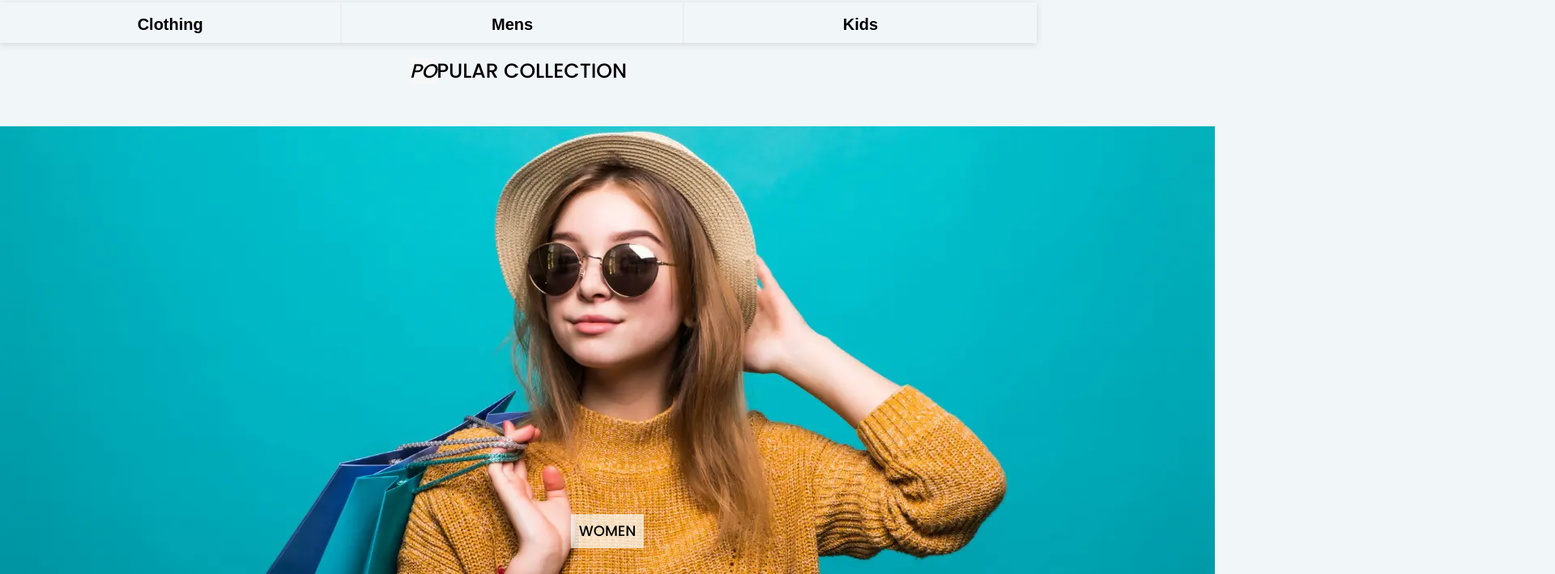
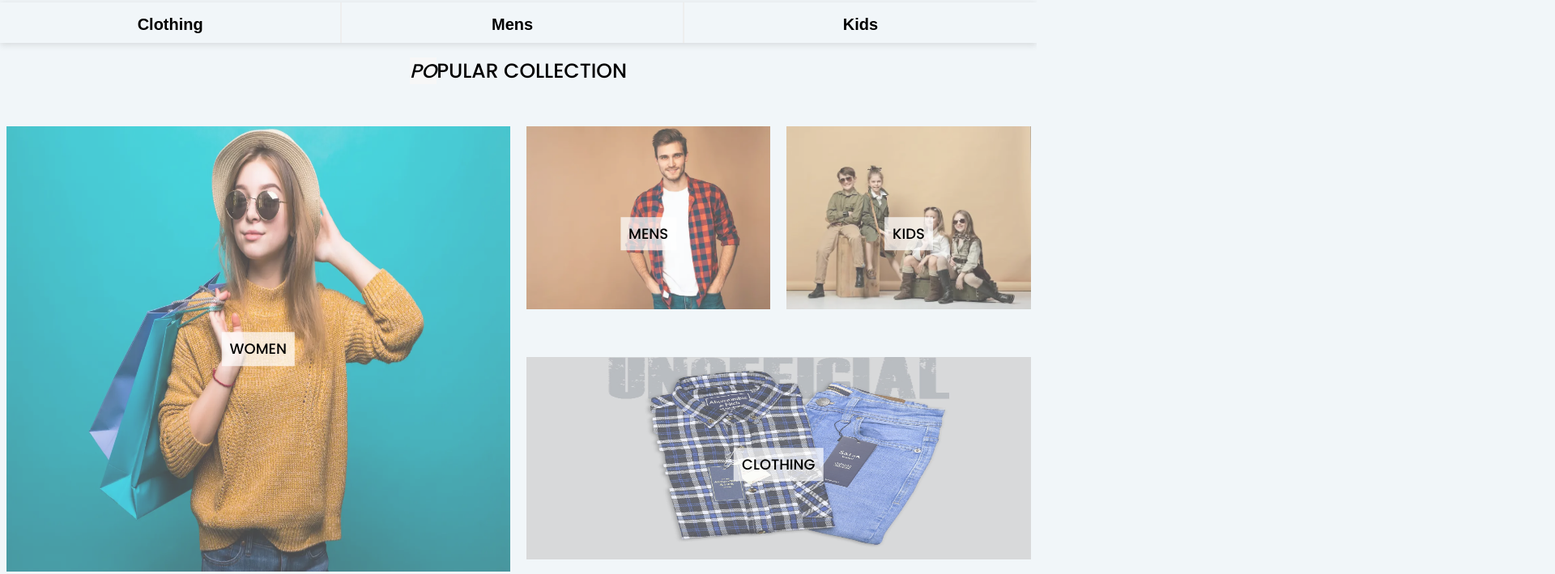
Before and after one commit to naufel1122/GlamSpire, a plain HTML site: page index.html in a window 1280 px wide. Shown: the part 797-1506 px from the top of the page at 81% size, 1920 px wide, since content can reach past the window. Drawn offline with nearby package versions, Linux system fonts and the light colour scheme; a web font is replaced by a local one.

Commit message:
main page domplete

```diff
--- a/index.html
+++ b/index.html
@@ -119,47 +119,27 @@
 	<br><br>
 
 	<!-- ========================== -->
-	<!-- <div class="container-fluid">
-		<div class="div">
-			<div class="div-1">
-				<h1> WOMEN</h1>
-			</div>
-			<div class="div-2">
-				<div class="div-one">
-					<div class="ff">
-						<h1>MENS</h1>
-					</div>
 
-					<div class="sss">
-						<h1> KIDS</h1>
-					</div>
-				</div>
-				<div class="div-two">
-					<h1> CLOTHING</h1>
-				</div>
-			</div>
-		</div>
-	</div> -->
 
-	<div class="div">
+	<div class="container-fluid div">
 		<div class="div-1">
-			<img src="./images/women-clothing.webp" alt="">
+			<img height="500px" width="100%" src="./images/women-clothing.webp" alt="">
 			<h1>WOMEN</h1>
 		</div>
 		<div class="div-2">
 			<div class="div-one">
 				<div class="ff">
-					<img src="images/Mens-fashion.webp" alt="">
+					<img  src="images/Mens-fashion.webp" alt="">
 					<h1>MENS</h1>
 				</div>
 
 				<div class="sss">
-					<img src="./images/Kids-wear-new-1.webp" alt="">
+					<img  src="./images/Kids-wear-new-1.webp" alt="">
 					<h1> KIDS</h1>
 				</div>
 			</div>
 			<div class="div-two">
-				<img src="./images/clothing.jpg" alt="">
+				<img height="250px" width="100%" src="./images/clothing.jpg" alt="">
 				<h1> CLOTHING</h1>
 			</div>
 
--- a/style.css
+++ b/style.css
@@ -25,7 +25,6 @@ body {
 }
 
 /* ================ */
-
 
 /* PRE-LOADER */
 .loader_bg {
@@ -76,7 +75,6 @@ body {
 }
 
 /* ===================== */
-
 
 /* NAVIGATION CSS START HERE */
 .primary-header {
@@ -321,310 +319,146 @@ header.active .button:hover {
   background-color: #f7f7f7;
 }
 /* ============= */
-/* .div {
 
-  min-height: 600px;
+.div {
+  height: 550px;
   min-width: 100%;
   display: flex;
-  flex-direction: row;
-  gap: 10px;
+  gap: 20px;
 }
-.div .div-1 {
-  position: relative;
-  transition: background-size 0.5s;
-  min-height: 100%;
-  width: 925.5px;
-  padding: 2em;
-  background-image: url(./images/women-clothing.webp);
-  background-repeat: no-repeat;
-  filter: saturate(0.5);
-  background-position: top;
-  opacity: 0.7;
-}
-.div .div-1:hover {
-  transform: scale(1.02);
-  transition: all 0.4s;
-  opacity: 1;
-}
-.div .div-1 h1 {
-  display: flex;
-  align-items: center;
-  justify-content: center;
-  margin-top: 25rem;
-  font-size: 48px;
-  color: #ffffff;
-  font-family: "Raleway", sans-serif;
-  font-weight: 400;
-}
-
-.div .div-2 {
-  min-height: 100%;
-  min-width: 50%;
-  display: flex;
-  flex-direction: column;
-  justify-content: center;
-  gap: 10px;
-}
-.div .div-2 .div-one {
-  height: 50%;
-  min-width: 100%;
-  display: flex;
-  justify-content: center;
-  flex-direction: row;
-  gap: 10px;
-}
-.div .div-2 .div-one .ff {
-  background-image: url(./images/Mens-fashion.webp);
-  height: 100%;
-  min-width: 50%;
-  background-repeat: no-repeat;
-  filter: 0.5;
-  background-position: top;
-  opacity: 0.7;
-}
-.div .div-2 .div-one .ff:hover {
-  transform: scale(1.04);
-  transition: all 0.4s;
-  opacity: 1;
-}
-.div .div-2 .div-one .ff h1 {
-  display: flex;
-  align-items: center;
-  justify-content: center;
-  margin-top: 13rem;
-  font-size: 48px;
-  color: #ffffff;
-  font-family: "Raleway", sans-serif;
-  font-weight: 400;
-}
-.div .div-2 .div-one .sss {
-  background-image: url(./images/Kids-wear-new-1.webp);
-  height: 100%;
-  width: 48%;
-  background-repeat: no-repeat;
-  filter: saturate(0.5);
-  background-position: top;
-  opacity: 0.7;
-}
-.div .div-2 .div-one .sss:hover {
-  transform: scale(1.04);
-  transition: all 0.4s;
-  opacity: 1;
-}
-.div .div-2 .div-one .sss h1 {
-  display: flex;
-  align-items: center;
-  justify-content: center;
-  margin-top: 13rem;
-  font-size: 48px;
-  color: #ffffff;
-  font-family: "Raleway", sans-serif;
-  font-weight: 400;
-}
-.div .div-2 .div-two {
-  display: flex;
-  justify-content: center;
-  row-gap: 2rem;
-  background-image: url(./images/clothing.jpg);
-  background-repeat: no-repeat;
-  filter: saturate(0.5);
-  background-position: top;
-  height: 50%;
-  width: 100%;
-  opacity: 0.4;
-}
-.div .div-2 .div-two:hover {
-  transform: scale(1.02);
-  transition: all 0.4s;
-  opacity: 1;
-}
-.div .div-2 .div-two h1 {
-  display: flex;
-  align-items: center;
-  justify-content: center;
-  margin-top: 3rem;
-  font-size: 48px;
-  color: #ffffff;
-  font-family: "Raleway", sans-serif;
-  font-weight: 400;
-}
-@media (max-width: 768px) {
-  .div {
-    height: 600px;
-    width: 100%;
-    display: flex;
-    flex-direction: column;
-  }
-  .div .div-1 {
-    position: relative;
-    transition: background-size 0.5s;
-    height: 100%;
-    width: 100%;
-    background-image: url(./images/women-clothing.webp);
-    background-repeat: no-repeat;
-    filter: saturate(0.5);
-    background-position: top;
-    opacity: 0.7;
-  }
-  .div .div-1:hover {
-    transform: scale(1.02);
-    transition: all 0.4s;
-    opacity: 1;
-  }
-  .div .div-1 h1 {
-    display: flex;
-    align-items: center;
-    justify-content: center;
-    margin-top: 25rem;
-    font-size: 48px;
-    color: #ffffff;
-    font-family: "Raleway", sans-serif;
-    font-weight: 400;
-  }
-
-  .div .div-2 {
-    height: 100%;
-    width: 100%;
-    display: flex;
-    flex-direction: column;
-    column-gap: 2em;
-  }
-  .div .div-2 .div-one {
-    height: 50%;
-    width: 100%;
-    display: flex;
-    flex-wrap: wrap;
-    justify-content: center;
-  }
-  .div .div-2 .div-one .ff {
-    background-image: url(./images/Mens-fashion.webp);
-    height: 100%;
-    width: 100%;
-    background-repeat: no-repeat;
-    filter: 0.5;
-    background-position: top;
-    opacity: 0.7;
-  }
-  .div .div-2 .div-one .ff:hover {
-    transform: scale(1.04);
-    transition: all 0.4s;
-    opacity: 1;
-  }
-  .div .div-2 .div-one .ff h1 {
-    display: flex;
-    align-items: center;
-    justify-content: center;
-    margin-top: 13rem;
-    font-size: 48px;
-    color: #ffffff;
-    font-family: "Raleway", sans-serif;
-    font-weight: 400;
-  }
-  .div .div-2 .div-one .sss {
-    background-image: url(./images/Kids-wear-new-1.webp);
-    height: 100%;
-    width: 100%;
-    background-repeat: no-repeat;
-    filter: saturate(0.5);
-    background-position: top;
-    opacity: 0.7;
-    display: block;
-    margin-top: 300px;
-  }
-  .div .div-2 .div-one .sss:hover {
-    transform: scale(1.04);
-    transition: all 0.4s;
-    opacity: 1;
-  }
-  .div .div-2 .div-one .sss h1 {
-    display: flex;
-    align-items: center;
-    justify-content: center;
-    text-align: center;
-    margin-top: 13rem;
-    font-size: 48px;
-    color: #ffffff;
-    font-family: "Raleway", sans-serif;
-    font-weight: 400;
-    display: block;
-  }
-  .div-two {
-    background-image: url(./images/clothing.jpg);
-    background-repeat: no-repeat;
-    filter: saturate(0.5);
-    background-position: top;
-    height: 100%;
-    width: 100%;
-    opacity: 0.4;
-  }
-  .div .div-2 .div-two:hover {
-    transform: scale(1.02);
-    transition: all 0.4s;
-    opacity: 1;
-  }
-  .div .div-2 .div-two h1 {
-    display: flex;
-    align-items: center;
-    justify-content: center;
-    margin-top: 3rem;
-    font-size: 48px;
-    color: #ffffff;
-    font-family: "Raleway", sans-serif;
-    font-weight: 400;
-  }
-} */
-
-.div-1{
+.div-1 {
   position: relative;
   display: inline-block;
+  height: 100%;
+  width: 50%;
+  overflow: hidden;
 }
-.div-1 h1{
+.div-1 img {
+  transition: all ease 0.5s;
+  opacity: 0.7;
+  height: 100%;
+}
+.div-1 img:hover {
+  opacity: 1;
+  transform: scale(1.2);
+}
+.div-1 h1 {
   position: absolute;
   top: 50%; /* Adjust vertically */
   left: 50%; /* Adjust horizontally */
   transform: translate(-50%, -50%);
-  background-color: rgba(255, 255, 255, 0.7); /* Background color for better text visibility */
+  background-color: rgba(
+    255,
+    255,
+    255,
+    0.7
+  ); /* Background color for better text visibility */
   padding: 10px;
   font-size: 18px;
 }
-.div-2 .div-one .ff{
+/* =================== */
+.div-2 {
+  height: 100%;
+  width: 50%;
+  display: flex;
+  flex-direction: column;
+  gap: 20px;
+}
+.div-2 .div-one {
+  display: flex;
+  height: 50%;
+  width: 100%;
+  gap: 20px;
+}
+.div-2 .div-one .ff {
   position: relative;
   display: inline-block;
+  overflow: hidden;
+  height: 100%;
+  width: 50%;
 }
-.div-2 .div-one .ff h1{
+.div-2 .div-one .ff img {
+  transition: all ease 0.5s;
+  width: 100%;
+  opacity: 0.7;
+}
+.div-2 .div-one .ff img:hover {
+  transform: scale(1.2);
+  opacity: 1;
+}
+
+.div-2 .div-one .ff h1 {
   position: absolute;
   top: 50%; /* Adjust vertically */
   left: 50%; /* Adjust horizontally */
   transform: translate(-50%, -50%);
-  background-color: rgba(255, 255, 255, 0.7); /* Background color for better text visibility */
+  background-color: rgba(
+    255,
+    255,
+    255,
+    0.7
+  ); /* Background color for better text visibility */
   padding: 10px;
   font-size: 18px;
 }
-.div-2 .div-one .sss{
+.div-2 .div-one .sss {
   position: relative;
   display: inline-block;
+  height: 100%;
+  width: 50%;
+  overflow: hidden;
 }
-.div-2 .div-one .sss h1{
+.div-2 .div-one .sss img{
+   transition: all ease 0.5s;
+  width: 100%;
+  opacity: 0.7;
+}
+.div-2 .div-one .sss img:hover{
+  transform: scale(1.2);
+}
+.div-2 .div-one .sss h1 {
   position: absolute;
   top: 50%; /* Adjust vertically */
   left: 50%; /* Adjust horizontally */
   transform: translate(-50%, -50%);
-  background-color: rgba(255, 255, 255, 0.7); /* Background color for better text visibility */
+  background-color: rgba(
+    255,
+    255,
+    255,
+    0.7
+  ); /* Background color for better text visibility */
   padding: 10px;
   font-size: 18px;
 }
 
-
-.div-two{
+/* ================= */
+.div-two {
   position: relative;
   display: inline-block;
+  height: 50%;
+  width: 100%;
+  overflow: hidden;
 }
-.div-two h1{
+.div-two img{
+  transition: all ease 0.5s;
+  opacity: 0.7;
+  width: 100%;
+}
+.div-two img:hover{
+  transform: scale(1.2);
+  opacity: 1;
+}
+.div-two h1 {
   position: absolute;
   top: 50%; /* Adjust vertically */
   left: 50%; /* Adjust horizontally */
   transform: translate(-50%, -50%);
-  background-color: rgba(255, 255, 255, 0.7); /* Background color for better text visibility */
+  background-color: rgba(
+    255,
+    255,
+    255,
+    0.7
+  ); /* Background color for better text visibility */
   padding: 10px;
   font-size: 18px;
 }
```
